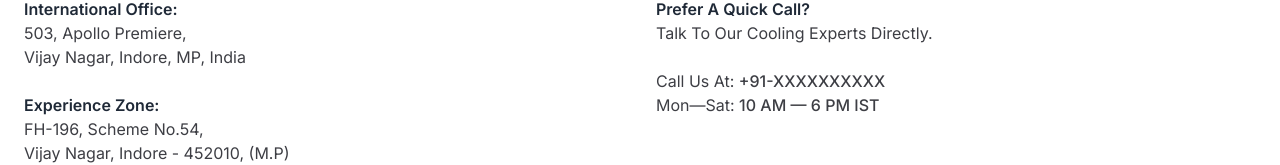
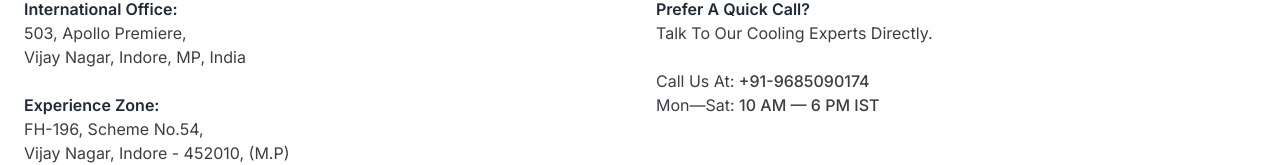
Before and after one commit to sandeep-raghunath/vaayu_india_web, a Next.js app: page /contactus in a window 1280 px wide. Shown: the part 755-920 px from the top of the page. Built offline with nearby package versions, Linux system fonts and the light colour scheme.

Commit message:
Update ContactAddresses.tsx

```diff
--- a/src/components/contactus/ContactAddresses.tsx
+++ b/src/components/contactus/ContactAddresses.tsx
@@ -33,7 +33,7 @@ export default function ContactAddresses() {
           <div>
             <h3 className="sr-only">Contact</h3>
             <p className="text-gray-600">
-              Call Us At: <span className="font-medium">+91-XXXXXXXXXX</span>
+              Call Us At: <span className="font-medium">+91-9685090174</span>
             </p>
             <p className="text-gray-600">
               Mon—Sat: <span className="font-medium">10 AM — 6 PM IST</span>
```
